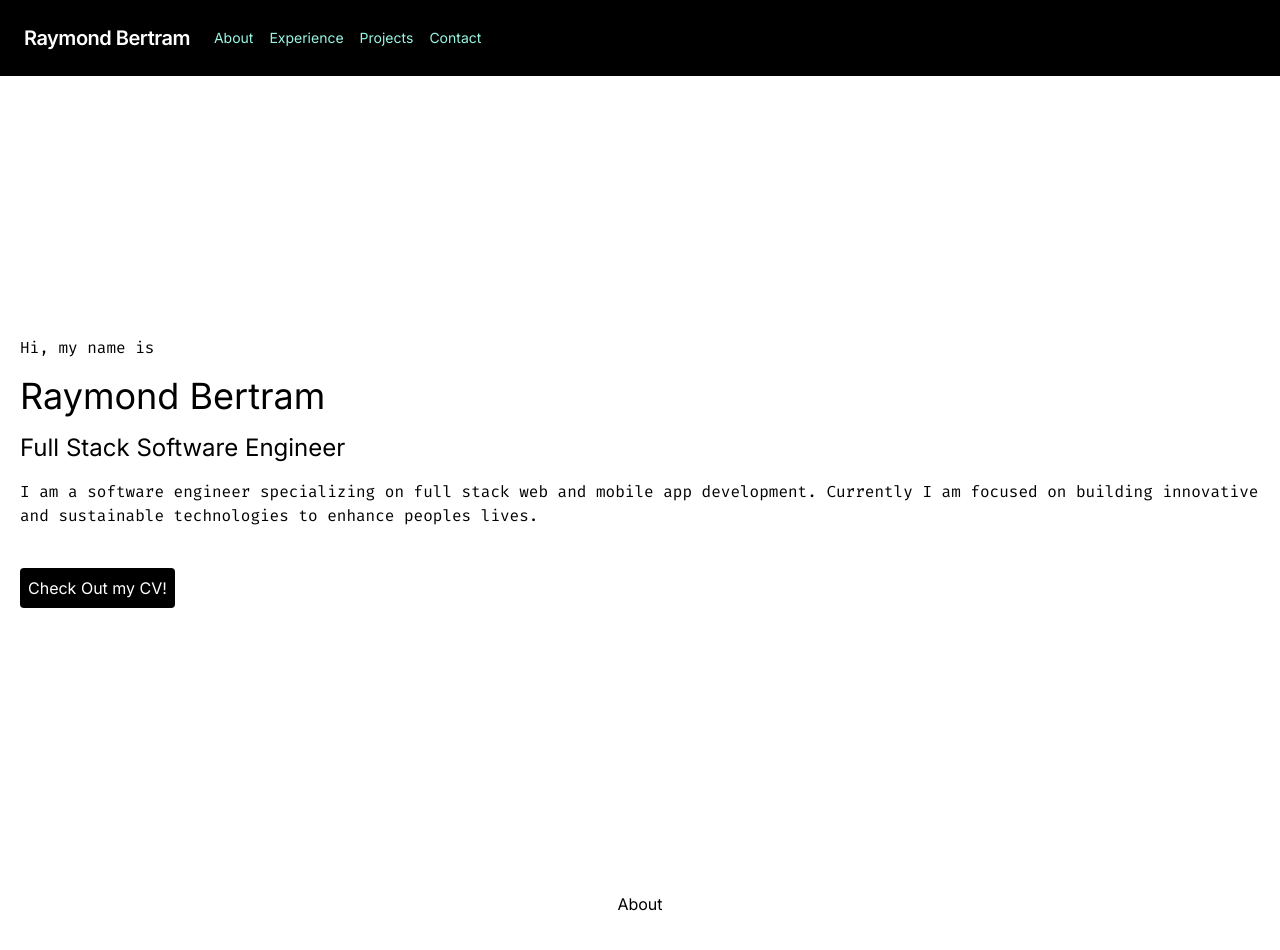
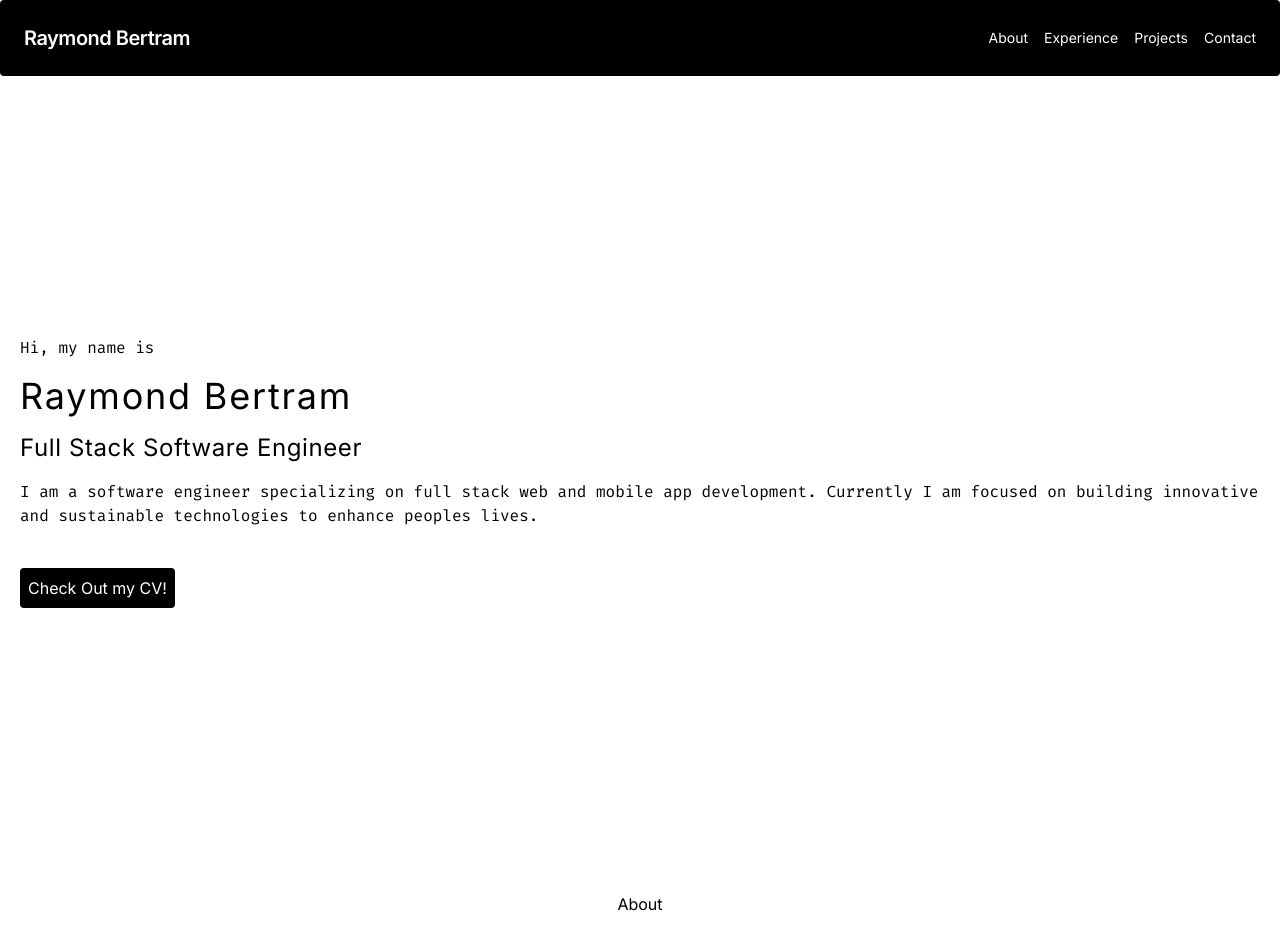
Before and after one commit to RaymondBertram/Raymond-Bertram, a Next.js app: page / in a window 1280 px wide. Shown: the top 950 px of the page. Built offline with nearby package versions, Linux system fonts and the light colour scheme.

Commit message:
finish home and nav

```diff
--- a/src/components/navigation/navigation.component.tsx
+++ b/src/components/navigation/navigation.component.tsx
@@ -2,30 +2,31 @@
 import { useState } from "react";
 
 export default function Navigation() {
-  const [isOpen, setIsOpen] = useState('hidden');
+  const [isOpen, setIsOpen] = useState<string>('hidden');
+  const toggleMenu = () => setIsOpen(isOpen === 'hidden' ? '' : 'hidden');
 
   return (
-    <nav className="flex items-center justify-between flex-wrap bg-[#000000] p-6">
+    <nav className="flex items-center sticky top-0 justify-between flex-wrap bg-[#000000] p-6 transition duration-700 hover:bg-violet-600  lg:hover:bg-[#181838] rounded">
     <div className="flex items-center flex-shrink-0 text-white mr-6">
       <span className="font-semibold text-xl tracking-tight">Raymond Bertram</span>
     </div>
     <div className="block lg:hidden">
-      <button className="flex items-center px-3 py-2 border rounded text-teal-200 border-[#ffffff] hover:text-white hover:border-white">
+      <button className="flex items-center px-3 py-2 border rounded text-[#ffffff] border-[#ffffff] hover:text-white hover:border-white" onClick={toggleMenu}>
         <svg className="fill-[#ffffff] h-3 w-3" viewBox="0 0 20 20" xmlns="http://www.w3.org/2000/svg"><title>Menu</title><path d="M0 3h20v2H0V3zm0 6h20v2H0V9zm0 6h20v2H0v-2z"/></svg>
       </button>
     </div>
-    <div className="w-full flex-grow lg:flex lg:items-center lg:w-auto hidden">
-      <div className="text-sm lg:flex-grow">
-        <a href="#responsive-header" className="block mt-4 lg:inline-block lg:mt-0 text-teal-200 hover:text-white mr-4">
+    <div className={`w-full flex-grow lg:flex lg:items-center lg:w-auto ${isOpen}`}>
+      <div className="lg:flex lg:flex-row lg:justify-end text-sm lg:flex-grow">
+        <a href="#responsive-header" className="block mt-4 lg:inline-block lg:mt-0 text-[#ffffff] hover:text-[#FF0763] mr-4">
           About
         </a>
-        <a href="#responsive-header" className="block mt-4 lg:inline-block lg:mt-0 text-teal-200 hover:text-white mr-4">
+        <a href="#responsive-header" className="block mt-4 lg:inline-block lg:mt-0 text-[#ffffff] hover:text-[#FF0763] mr-4">
           Experience
         </a>
-        <a href="#responsive-header" className="block mt-4 lg:inline-block lg:mt-0 text-teal-200 hover:text-white mr-4">
+        <a href="#responsive-header" className="block mt-4 lg:inline-block lg:mt-0 text-[#ffffff] hover:text-[#FF0763] mr-4">
           Projects
         </a>
-        <a href="#responsive-header" className="block mt-4 lg:inline-block lg:mt-0 text-teal-200 hover:text-white">
+        <a href="#responsive-header" className="block mt-4 lg:inline-block lg:mt-0 text-[#ffffff] hover:text-[#FF0763]">
           Contact
         </a>
       </div>
--- a/src/screens/home/home.screen.tsx
+++ b/src/screens/home/home.screen.tsx
@@ -4,8 +4,8 @@ export default function Home() {
   return (
     <div className="flex flex-col">
       <p className={`${firaCode.className} py-2`}>Hi, my name is</p>
-      <h1 className="text-4xl not-italic py-2">Raymond Bertram</h1>
-      <h2 className="text-2xl py-2">Full Stack Software Engineer</h2>
+      <h1 className="text-4xl not-italic tracking-wider py-2">Raymond Bertram</h1>
+      <h2 className="text-2xl tracking-wide py-2">Full Stack Software Engineer</h2>
       <p className={`${firaCode.className} text-base py-2`}>
         I am a software engineer specializing on full stack web and mobile app
         development. Currently I am focused on building innovative and
```
